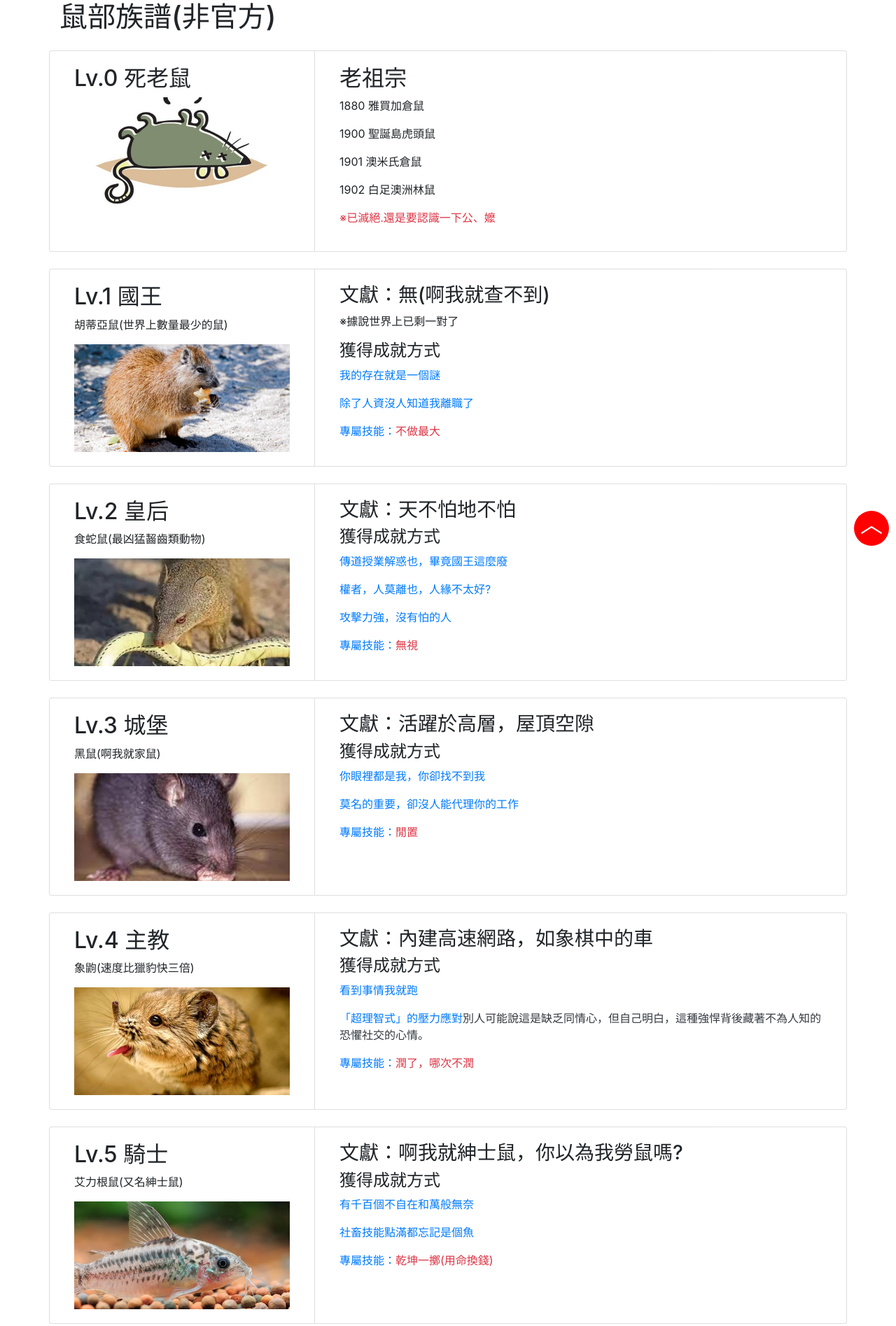
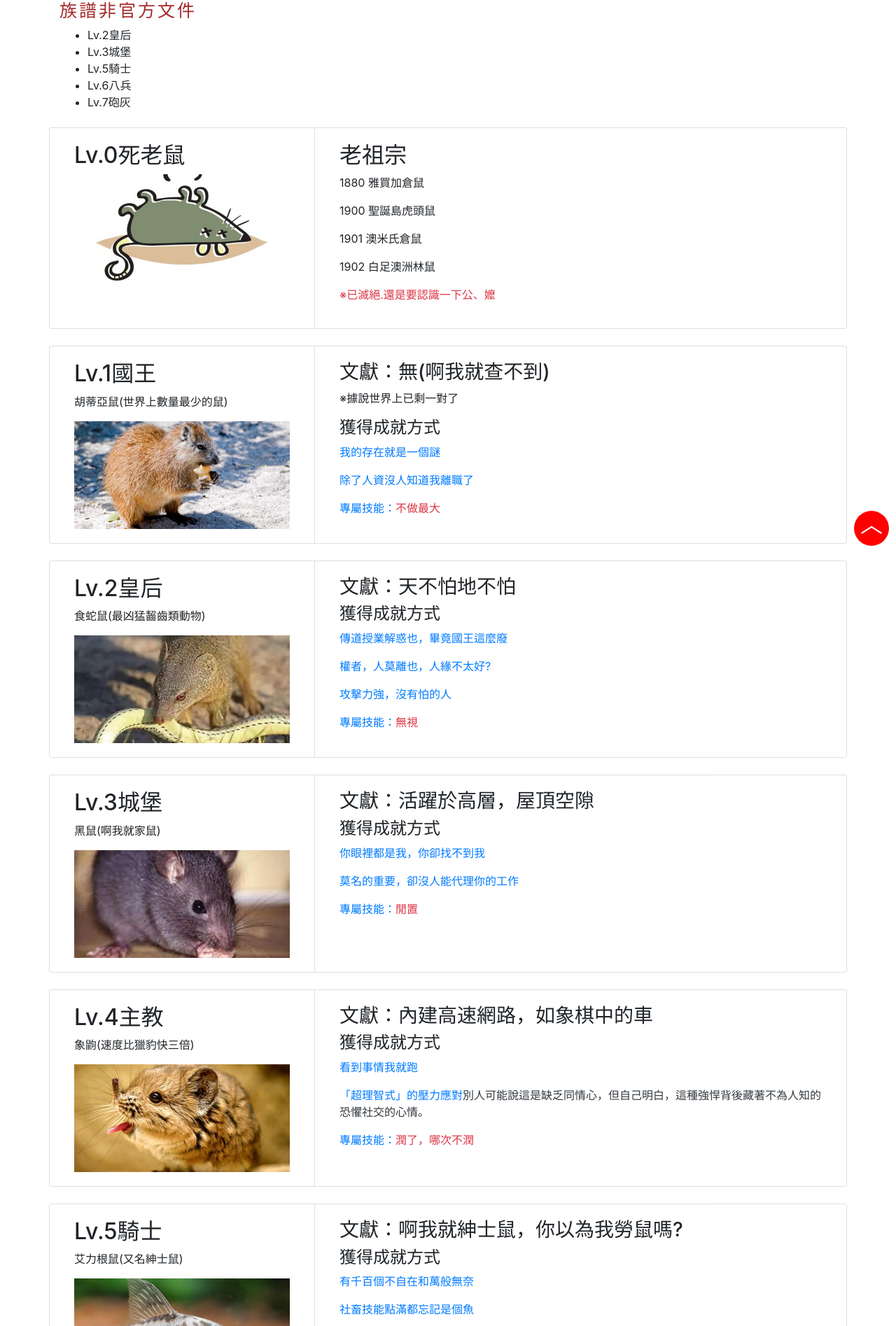
Before and after one commit to RitaLing1021/mouse, a plain HTML site: page index.html in a window 1280 px wide. Shown: the top 1895 px of the page at 70% size. Drawn offline with Linux system fonts and the light colour scheme.

Commit message:
DOM練習

```diff
--- a/css/style.css
+++ b/css/style.css
@@ -14,3 +14,13 @@
   font-size:2rem;
   text-decoration:none;
 }
+#titleH1{
+  font-size: 25px;
+  letter-spacing: 3px;
+  color: brown;
+}
+.titleH1{
+  font-size: 25px;
+  letter-spacing: 3px;
+  color: brown;
+}
--- a/index.html
+++ b/index.html
@@ -4,17 +4,27 @@
     <meta charset="UTF-8">
     <meta http-equiv="X-UA-Compatible" content="IE=edge">
     <meta name="viewport" content="width=device-width, initial-scale=1.0">
-    <title>Document</title>
+    <title>鼠部族譜(非官方)</title>
     <link rel="stylesheet" href="css/bootstrap.min.css">
     <link rel="stylesheet" href="css/style.css">
 </head>
 <body>
     <div class="container">
-        <div class="title"><h1>鼠部族譜(非官方)</h1></div>
+        <div class="title"><h1><a href="#" target="_top">鼠部族譜(非官方)</a></h1>
+            目前老鼠總數<span id="mouseNum"></span>個等級</div>
+
+
+            <!--所有老鼠名字-->
+            <ul class="list">
+                <li><a href="#"></a></li>
+
+            </ul>
+
+
         <div class="row my-4 card-group">
             <div class="col-lg-4 card">
                   <div class="card-body">
-                    <h2>Lv.0 死老鼠</h2>
+                    <h2 id="lv0"></h2>
                     <img src="img/lv0.jpg" class="img-fluid" alt="死老鼠">
                 </div>
                 </div>
@@ -33,7 +43,7 @@
         <div class="row my-4 card-group">
             <div class="col-lg-4 card">
                   <div class="card-body">
-                    <h2>Lv.1 國王</h2>
+                    <h2 id="lv1"></h2>
                     <p>胡蒂亞鼠(世界上數量最少的鼠)</p>
                     <img src="img/lv1.jpg" class="img-fluid" alt="國王">
                 </div>
@@ -53,7 +63,7 @@
         <div class="row my-4 card-group">
             <div class="col-lg-4 card">
                   <div class="card-body">
-                    <h2>Lv.2 皇后</h2>
+                    <h2 id="lv2"></h2>
                     <p>食蛇鼠(最凶猛齧齒類動物)</p>
                     <img src="img/lv2.jpg" class="img-fluid" alt="皇后">
                 </div>
@@ -72,7 +82,7 @@
         <div class="row my-4 card-group">
             <div class="col-lg-4 card">
                   <div class="card-body">
-                    <h2>Lv.3 城堡</h2>
+                    <h2 id="lv3"></h2>
                     <p>黑鼠(啊我就家鼠)</p>
                     <img src="img/lv3.jpg" class="img-fluid" alt="城堡">
                 </div>
@@ -90,7 +100,7 @@
         <div class="row my-4 card-group">
             <div class="col-lg-4 card">
                   <div class="card-body">
-                    <h2>Lv.4 主教</h2>
+                    <h2 id="lv4"></h2>
                     <p>象鼩(速度比獵豹快三倍)</p>
                     <img src="img/lv4.jpg" class="img-fluid" alt="主教">
                 </div>
@@ -108,7 +118,7 @@
         <div class="row my-4 card-group">
             <div class="col-lg-4 card">
                   <div class="card-body">
-                    <h2>Lv.5 騎士</h2>
+                    <h2 id="lv5"></h2>
                     <p>艾力根鼠(又名紳士鼠)</p>
                     <img src="img/lv5.jpg" class="img-fluid" alt="騎士">
                 </div>
@@ -127,7 +137,7 @@
         <div class="row my-4 card-group">
             <div class="col-lg-4 card">
                   <div class="card-body">
-                    <h2>Lv.6 八兵</h2>
+                    <h2 id="lv6"></h2>
                     <p>黃胸鼠、水家鼠、巢鼠、田鼠、沙鼠、倉鼠、麝鼠、鼢鼠...等等等</p>
                     <img src="img/lv6.jpg" class="img-fluid" alt="死老鼠">
                 </div>
@@ -147,7 +157,7 @@
         <div class="row my-4 card-group">
             <div class="col-lg-4 card">
                   <div class="card-body">
-                    <h2>Lv.7 砲灰</h2>
+                    <h2 id="lv7"></h2>
                     <p>褐家鼠(名褐鼠、大鼠、挪威鼠、大家鼠、白尾吊、耗子、糞鼠、溝鼠)</p>
                     <img src="img/lv7.jpg" class="img-fluid" alt="褐家鼠">
                 </div>
@@ -163,6 +173,8 @@
                 </div>
         </div>
 
+
+
       </div>
 
       <div class="top"><a href="#">︿</a></div>
@@ -170,5 +182,7 @@
 <script src="js/jquery-3.6.4.min.js"></script>
 <script src="js/bootstrap.bundle.min.js"></script>
 <script src="js/all.js"></script>
+<script src="js/mouseAll.js"></script>
+
 
 </html>
--- a/js/all.js
+++ b/js/all.js
@@ -1,3 +1,42 @@
+let mouseFamily = {
+  mouseName:['Lv.0死老鼠','Lv.1國王','Lv.2皇后','Lv.3城堡','Lv.4主教','Lv.5騎士','Lv.6八兵','Lv.7砲灰'],
+  author:['宜玲','小薰'],
+  mouseCash:[10,30,40,50,60,70,80,90,100],
+  myCash:37000,
+  todayWork: function(){
+    console.log( mouseFamily.author[0] + '今天有上班喔！');
+    console.log( mouseFamily.author[1] + '今天有上班喔！');
+  },
+  mouseTotal: function(){
+    let cash =  mouseFamily.myCash - mouseFamily.mouseCash[0];
+    console.log( cash + '元');
+  }
+};
+mouseFamily.todayWork();
+mouseFamily.mouseTotal();
+
+
+mouseFamilyTotal = mouseFamily.mouseName.length;
+
+document.getElementById('mouseNum').textContent = mouseFamilyTotal;
+document.getElementById('lv0').textContent = mouseFamily.mouseName[0];
+document.getElementById('lv1').textContent = mouseFamily.mouseName[1];
+document.getElementById('lv2').textContent = mouseFamily.mouseName[2];
+document.getElementById('lv3').textContent = mouseFamily.mouseName[3];
+document.getElementById('lv4').textContent = mouseFamily.mouseName[4];
+document.getElementById('lv5').textContent = mouseFamily.mouseName[5];
+document.getElementById('lv6').textContent = mouseFamily.mouseName[6];
+document.getElementById('lv7').textContent = mouseFamily.mouseName[7];
+
+let house = [
+  { family:'立言'
+},
+  { family:'宜玲'
+}
+]
+
+console.log(house[1].family);
+
 $(document).ready(function() {
 
     $('.top a').click(function(event) {
@@ -8,3 +47,23 @@ $(document).ready(function() {
     });
 
    });
+
+let guestAge = 24;
+    guestGender = true;
+    guestClothes = true;
+
+let past = guestAge >= 18 && guestGender == true && guestClothes == true ;
+
+console.log(past);
+
+let titleH1 = document.querySelector('.title a');
+titleH1.setAttribute('href','http://google.com');
+
+let titleH1id = document.querySelector('.title');
+let titleH1text = "<h1 class='titleH1'>族譜非官方文件</h1>"
+titleH1id.innerHTML = titleH1text;
+
+let titleLi = document.querySelector('.list');
+let link = 'http://www.yahoo.com.tw';
+let titleslogan = '老鼠老虎傻傻分不清楚';
+titleLi.innerHTML ='<li><a href="'+link+'">'+titleslogan+'</a></li>';
--- /dev/null
+++ b/js/mouseAll.js
@@ -0,0 +1,54 @@
+let mouseSystem = [
+    {
+        mouseName:'Lv.0死老鼠',
+        mouseVariety:'已滅絕',
+        number:0,
+
+    },
+    {
+        mouseName:'Lv.1國王',
+        mouseVariety:'胡蒂亞鼠(世界上數量最少的鼠)',
+        number:3,
+    },
+    {
+        mouseName:'Lv.2皇后',
+        mouseVariety:'食蛇鼠(最凶猛齧齒類動物)',
+        number:5,
+    },
+    {
+        mouseName:'Lv.3城堡',
+        mouseVariety:'黑鼠(啊我就家鼠)',
+        number:8,
+    },
+    {
+        mouseName:'Lv.4主教',
+        mouseVariety:'象鼩(速度比獵豹快三倍)',
+        number:4,
+    },
+    {
+        mouseName:'Lv.5騎士',
+        mouseVariety:'艾力根鼠(又名紳士鼠)',
+        number:5,
+    },
+    {
+        mouseName:'Lv.6八兵',
+        mouseVariety:'黃胸鼠、水家鼠、巢鼠、田鼠、沙鼠、倉鼠、麝鼠、鼢鼠...等等等',
+        number:10,
+    },
+    {
+        mouseName:'Lv.7砲灰',
+        mouseVariety:'褐家鼠(名褐鼠、大鼠、挪威鼠、大家鼠、白尾吊、耗子、糞鼠、溝鼠)',
+        number:20,
+    }
+];
+
+let mouseAll = document.querySelector('.list');
+let mouseLength = mouseSystem.length;
+let mouseTitle = '';
+for(i=0;i<mouseLength;i++){
+    if(mouseSystem[i].number>4){
+    let content = '<li>'+ mouseSystem[i].mouseName +'</li>';
+    mouseTitle +=content;
+}
+}
+mouseAll.innerHTML = mouseTitle;
```
